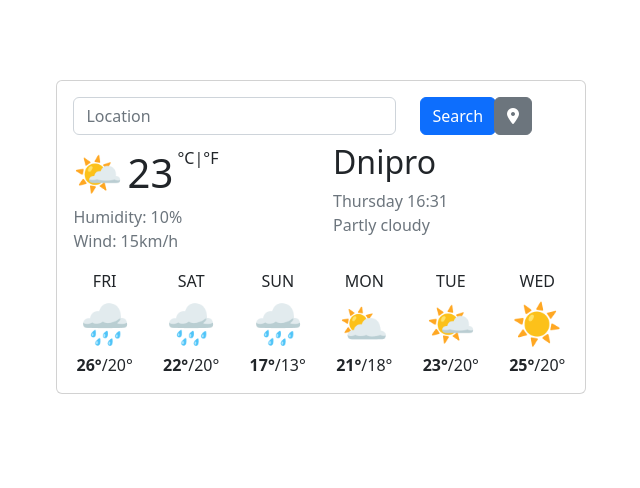
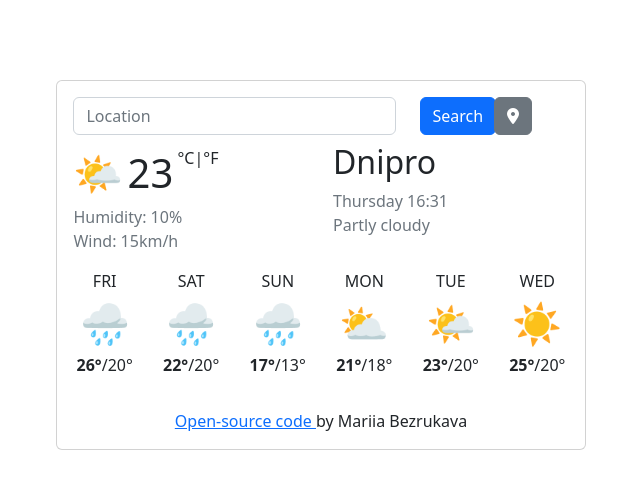
Before and after one commit to Mari4ka89/weather-app, a website built with Parcel: page index.html in a window 1280 px wide. Shown: the whole page, without its empty margins (319-959 px from the left). Built offline with nearby package versions, Linux system fonts and the light colour scheme.

Commit message:
Added link to GitHub repository

```diff
--- a/index.html
+++ b/index.html
@@ -113,6 +113,12 @@
             </div>
           </div>
         </div>
+        <div class="card-body text-center">
+          <a href="https://github.com/Mari4ka89/weather-app" target="_blank">
+            Open-source code
+          </a>
+          by Mariia Bezrukava
+        </div>
       </div>
     </div>
     <script src="src/index.js"></script>
```
